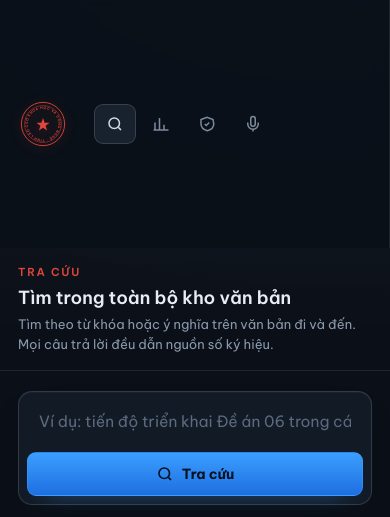
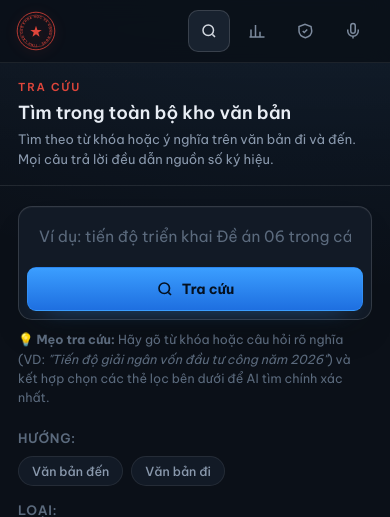
Before and after one commit to sanggkaitoo/QVLB_SKHCN, a FastAPI app: page / in a window 390 px wide. Shown: the top 517 px of the page. Run offline with FastAPI, Linux system fonts and the light colour scheme.

Commit message:
Update responsive

```diff
--- a/src/templates/index.html
+++ b/src/templates/index.html
@@ -474,6 +474,20 @@
             }
             .audio-ta:focus { border-color: var(--azure); box-shadow: 0 0 0 3px var(--azure-soft); }
 
+            /* ---- audio layout ---- */
+            .audio-split {
+                display: grid;
+                grid-template-columns: 1fr 1fr;
+                gap: 20px;
+                margin-top: 24px;
+                align-items: start;
+            }
+            @media (max-width: 820px) {
+                .audio-split {
+                    grid-template-columns: 1fr; /* Gập xuống 1 cột trên điện thoại */
+                }
+            }
+
             /* ---- search layout ---- */
             .split {
                 display: grid;
@@ -1035,21 +1049,48 @@
             /* ---- responsive: mobile (rail ngang) ---- */
             @media (max-width: 820px) {
                 body { flex-direction: column; }
+
                 .rail {
-                    width: 100%; height: auto; flex-direction: row;
+                    width: 100%; height: auto;
+                    flex: none; /* QUAN TRỌNG: Bẻ khóa chiều cao 248px từ giao diện PC */
+                    flex-direction: row;
                     position: sticky; top: 0; align-items: center;
-                    padding: 10px 14px; gap: 10px; overflow-x: auto;
-                    z-index: 20; backdrop-filter: blur(8px);
+                    justify-content: space-between;
+                    padding: 10px 16px; gap: 0;
+                    border-bottom: 1px solid var(--line);
+                    border-right: none;
+                    z-index: 20; backdrop-filter: blur(12px);
                     background: rgba(11,16,24,.88);
+                    overflow: hidden;
                 }
                 :root[data-theme="light"] .rail { background: rgba(248,250,252,.92); }
-                .brand { flex: 0 0 auto; }
+
+                .brand { flex: 0 0 auto; padding: 0; }
                 .brand .sub, .brand h1 { display: none; }
-                .nav { flex-direction: row; gap: 4px; }
+                .seal { width: 40px; height: 40px; flex: 0 0 40px; }
+
+                /* Gom các icon sát lại với nhau */
+                .nav {
+                    flex: 0 1 auto;
+                    flex-direction: row;
+                    justify-content: flex-end;
+                    gap: 6px;
+                }
                 .nav-label, .rail .spacer, .telemetry, .rail-actions { display: none; }
+
+                /* Nút tab vuông vắn như App Mobile */
+                .tab {
+                    padding: 0;
+                    width: 42px; height: 42px;
+                    min-width: unset;
+                    justify-content: center;
+                    border-radius: 10px;
+                }
+                .tab span { display: none; }
                 .tab.active::before { display: none; }
-                .tab span { display: none; }
-                .tab { padding: 10px; min-width: 42px; justify-content: center; }
+                .tab svg { margin: 0; width: 20px; height: 20px; }
+
+                /* Các thành phần khác */
                 .topbar { padding: 16px 18px; }
                 .topbar h2 { font-size: 18px; }
                 .panel-wrap { padding: 20px 18px 56px; }
@@ -1365,7 +1406,7 @@
                         <input type="file" id="inp-audio" accept="audio/*" hidden="hidden">
                     </div>
 
-                    <div class="split" style="margin-top: 24px; grid-template-columns: 1fr 1fr; gap: 20px;">
+                    <div class="audio-split">
                         <div class="answer" style="display: flex; flex-direction: column;">
                             <h3 style="margin-top:0">Văn bản gốc (Transcript)</h3>
 
```
